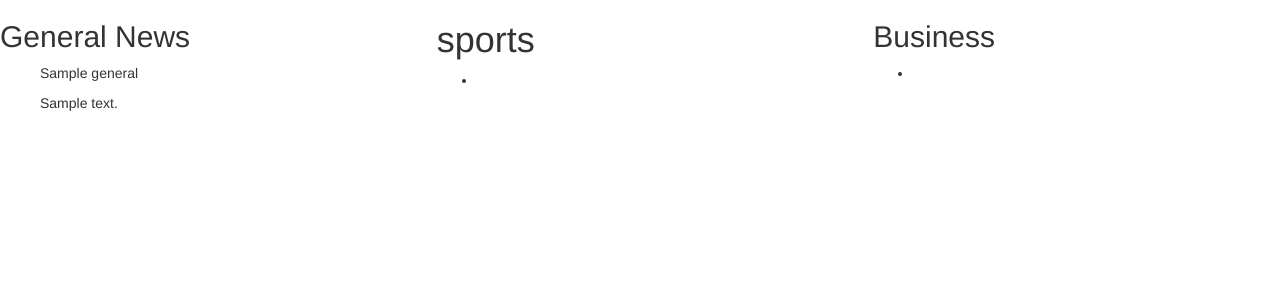
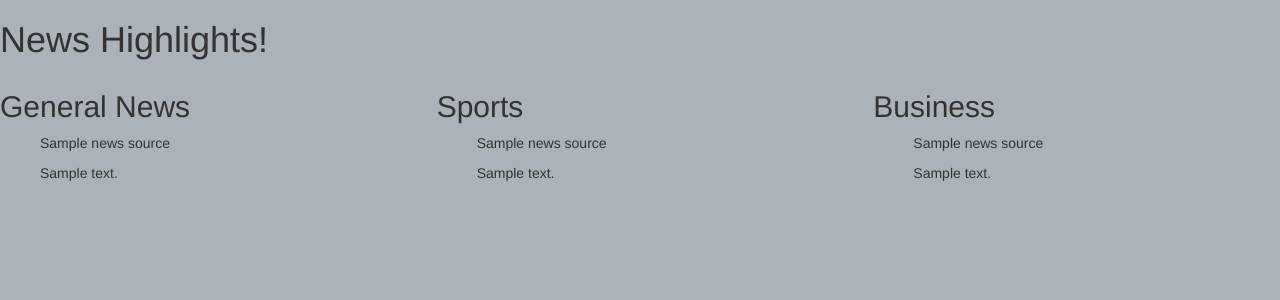
Before and after one commit to CareyFrancis/News-Highlight, a Flask app: template app/templates/index.html in a window 1280 px wide. Shown: the top 300 px of the page. Run offline with Flask 2, Linux system fonts and the light colour scheme; the template is opened without the code that fills it: most values are stand-ins (such as "Sample title", 1, 10 or a date in 2020); some libraries are stand-ins or nearby versions.

Commit message:
Fixed some syntax errors

```diff
--- a/app/templates/index.html
+++ b/app/templates/index.html
@@ -1,26 +1,31 @@
-{%extends 'bootstrap/base.html'%}
+{%extends 'base.html'%}
 
 {%block content%}
 
+<h1>News Highlights!</h1>
 <div class="row">
     <div class="col-md-4">
         <h2> General News</h2>
         <ul>
           {%for news_sources in general%}
-          <p>{{general.name}}</p><p>{{general.description}}</p>
+          <p>{{news_sources.name}}</p><p>{{news_sources.description}}</p>
           {%endfor%}
         </ul>
     </div>
     <div class="col-md-4">
-        <h1>sports</h1>
+        <h2>Sports</h2>
         <ul>
-            <li></li>
+          {%for news_sources in sports%}
+          <p>{{news_sources.name}}</p><p>{{news_sources.description}}</p>
+          {%endfor%}
         </ul>
     </div>
     <div class="col-md-4">
         <h2>Business</h2>
         <ul>
-          <li></li>
+          {%for news_sources in business%}
+          <p>{{news_sources.name}}</p><p>{{news_sources.description}}</p>
+          {%endfor%}
         </ul>
     </div>
 </div>
```
